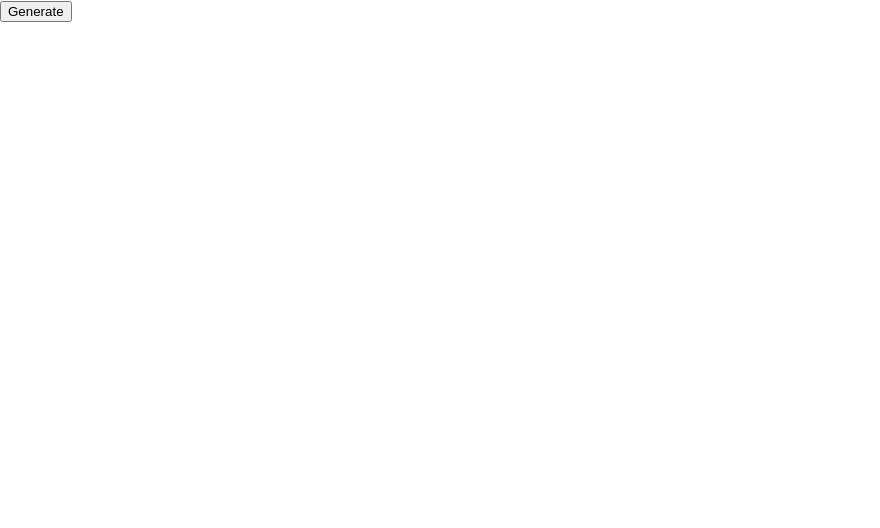
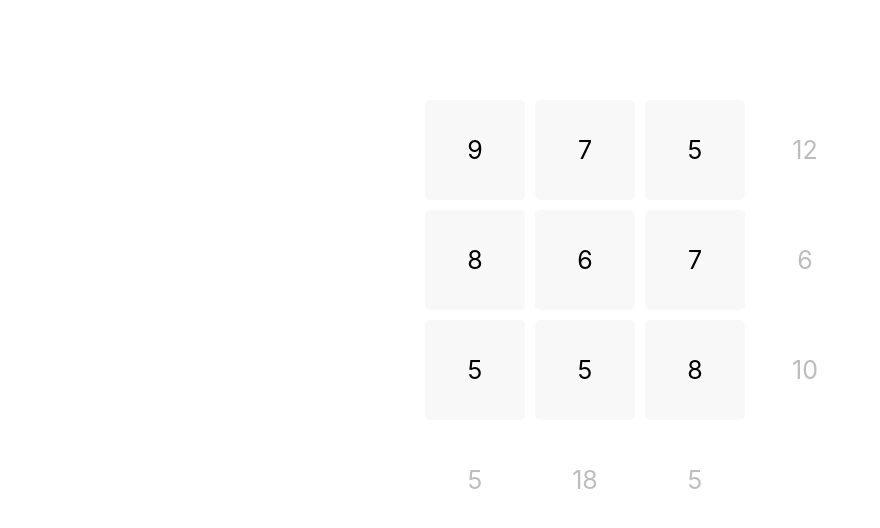
Before and after one commit to lovretomic/Internship-16-Sumplete, a React (Create React App) app in the folder sumplete/: page / in a window 1280 px wide. Shown: the top 528 px of the page, without its empty margins (0-880 px from the left). Built offline with nearby package versions, Linux system fonts and the light colour scheme.

Commit message:
Implemented the grid in HTML and CSS

```diff
--- a/sumplete/src/App.jsx
+++ b/sumplete/src/App.jsx
@@ -1,9 +1,11 @@
-import { Helper } from "./Helper";
+import Grid from "./components/Grid/Grid";
 
 function App() {
-  return <div className="App">
-    <button onClick={() => console.log(Helper.generateGrid(3))}>Generate</button>
-  </div>;
+  return (
+    <div className="App">
+      <Grid />
+    </div>
+  );
 }
 
 export default App;
--- a/sumplete/src/Helper.js
+++ b/sumplete/src/Helper.js
@@ -15,8 +15,6 @@ export class Helper {
       };
       grid.push(cell);
     }
-
-    console.log("test", grid);
 
     for (let i = 0; i <= numbersize - 1; i++) {
       for (let j = 0; j <= numbersize - 1; j++) {
--- /dev/null
+++ b/sumplete/src/components/Grid/Cell/Cell.jsx
@@ -0,0 +1,9 @@
+const Cell = ({ value, type }) => {
+  return (
+    <div className={`cell ${type}`}>
+      <p className="cell__content">{value}</p>
+    </div>
+  );
+};
+
+export default Cell;
--- /dev/null
+++ b/sumplete/src/components/Grid/Cell/index.js
@@ -0,0 +1,2 @@
+import Cell from "./Cell";
+export default Cell;
--- /dev/null
+++ b/sumplete/src/components/Grid/Grid.jsx
@@ -0,0 +1,16 @@
+import { Fragment } from "react";
+import { Helper } from "../../Helper";
+import Cell from "./Cell";
+
+const Grid = () => {
+  const grid = Helper.generateGrid(3);
+  return (
+    <div className="grid">
+      {grid.map((cell) => (
+        <Cell value={cell.value} type={cell.type} key={cell.id} />
+      ))}
+    </div>
+  );
+};
+
+export default Grid;
--- a/sumplete/src/index.css
+++ b/sumplete/src/index.css
@@ -11,3 +11,35 @@ code {
   font-family: source-code-pro, Menlo, Monaco, Consolas, 'Courier New',
     monospace;
 }
+
+.grid {
+  display: grid;
+  grid-template-columns: 100px 100px 100px 100px;
+  gap: 10px;
+  width: 430px;
+  margin: 100px auto;
+}
+
+.cell {
+  height: 100px;
+  display: flex;
+  align-items: center;
+  justify-content: center;
+  font-size: 25px;
+  user-select: none;
+}
+
+.cell.number {
+  background-color: rgb(248, 248, 248);
+  border-radius: 5px;
+  cursor: pointer;
+  transition: 100ms;
+}
+
+.cell.number:hover {
+  background-color: rgb(231, 231, 231);
+}
+
+.cell.sum {
+  color: rgb(189, 189, 189);
+}
```
Also changed, not shown: 1 other file (tests, documents, lock files or other folders).
